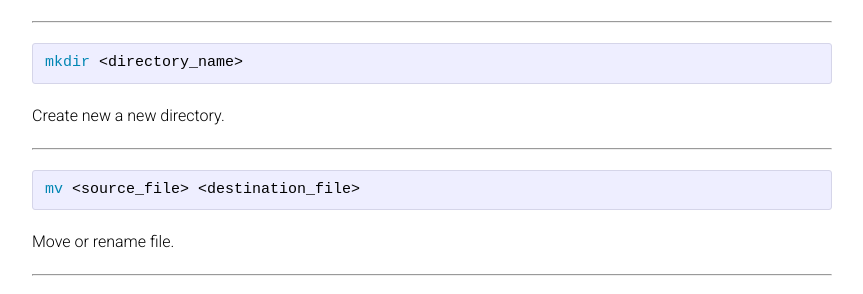
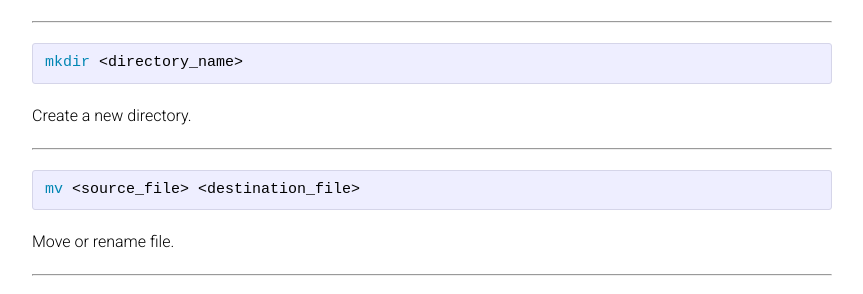
Before and after one commit to vojale/CBE544-2018.github.io, a Jekyll site: the page built from UNIX.md, in a window 1280 px wide and 900 px high, scrolled down 1325 px. Shown: the part 154-448 px from the top of the window, without its empty margins (208-1071 px from the left). Built offline with Jekyll 4.4.1, drawn with Linux system fonts in a browser that asks for light colours; our own code applies the rules of GitHub Pages for plain Markdown files.

Commit message:
Update UNIX.md

````diff
--- a/UNIX.md
+++ b/UNIX.md
@@ -72,7 +72,7 @@ ____
 ```bash
 mkdir <directory_name>
 ```
-Create new a new directory.
+Create a new directory.
 
 ____
 
````
Also changed, not shown: other parts of UNIX.md (+1 -1 lines).
